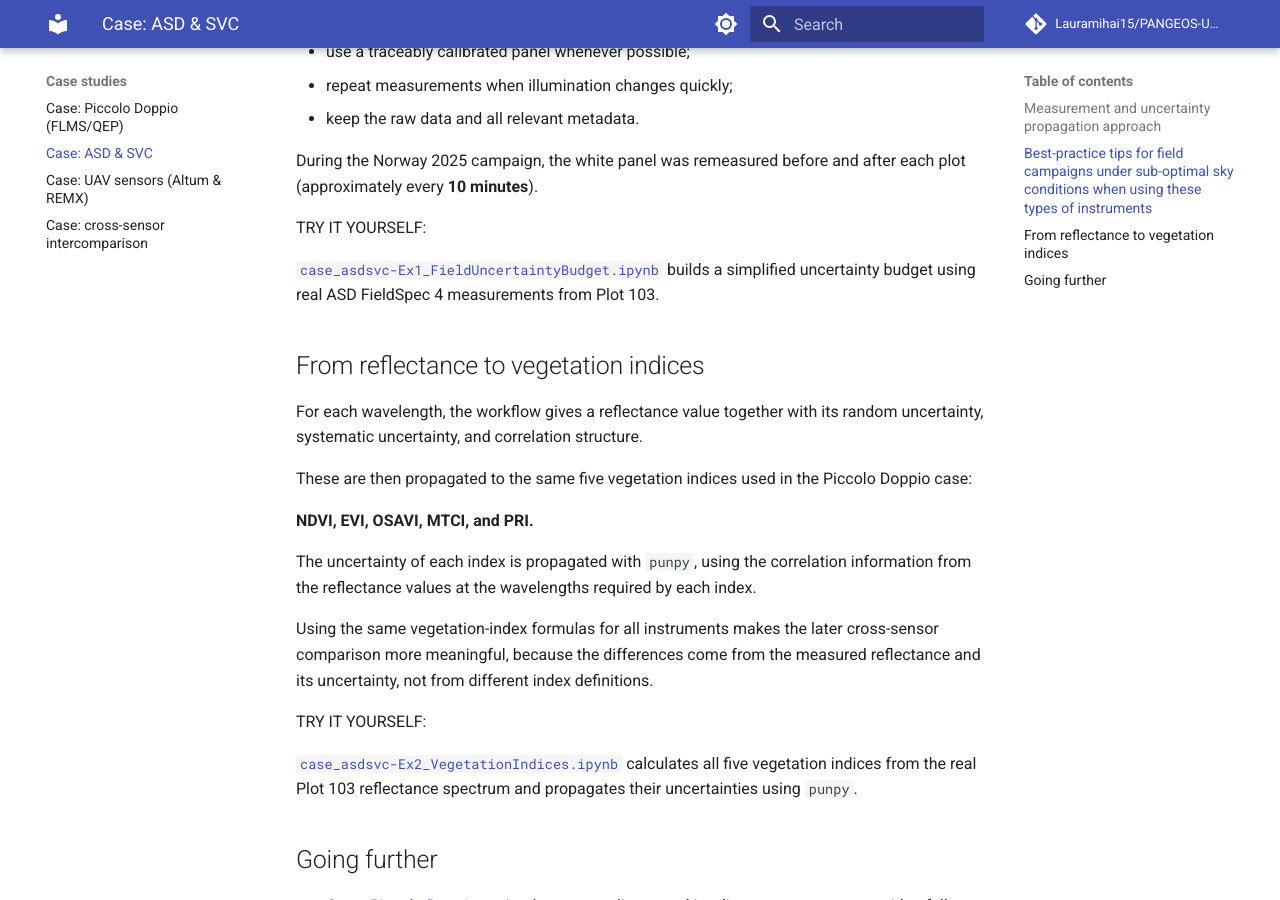
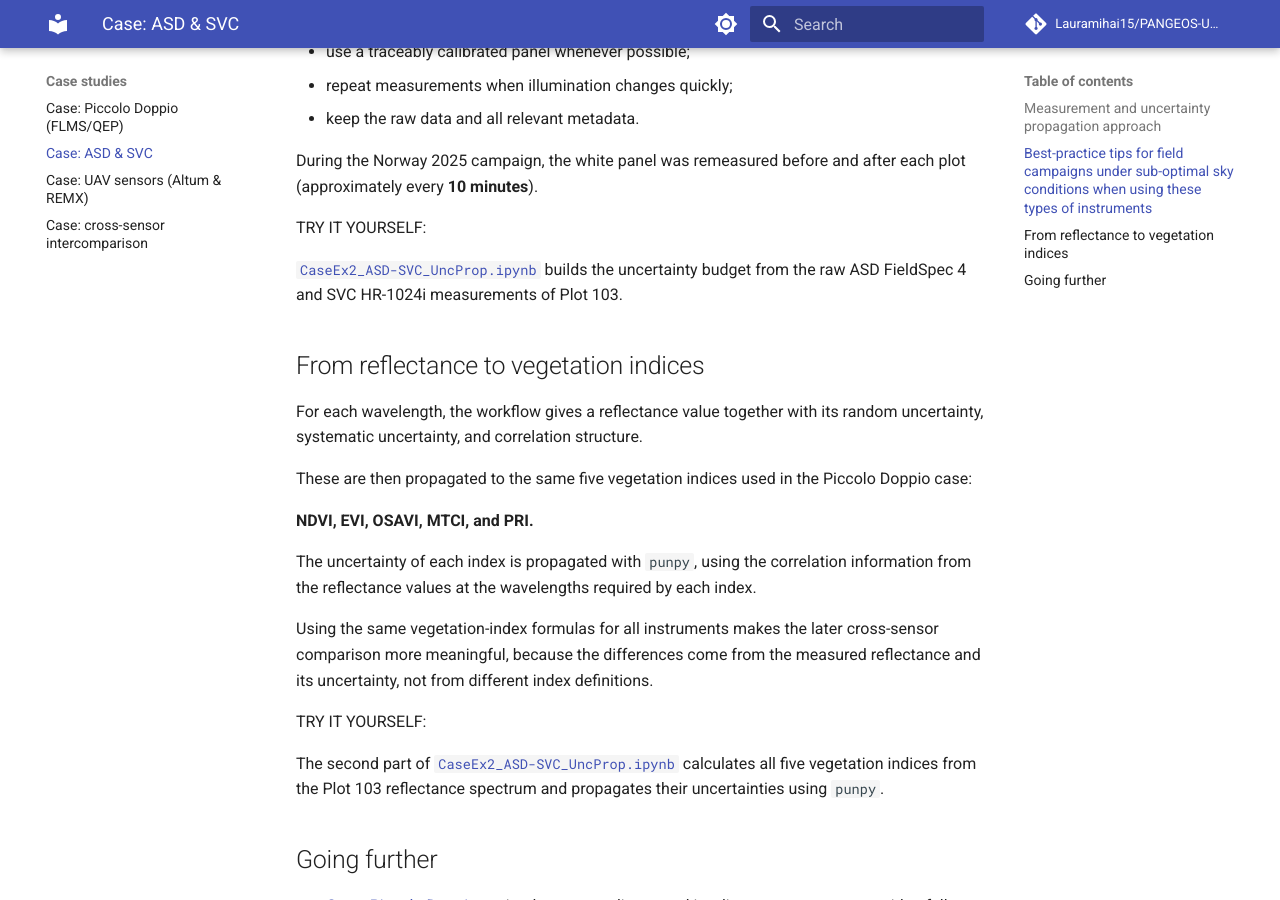
Before and after one commit to Lauramihai15/PANGEOS-UncertaintyPropagation, an MkDocs documentation site: the page built from docs/case-asd-svc.md, in a window 1280 px wide and 900 px high, scrolled down 2028 px. Built offline with MkDocs 1.6.1 and Material for MkDocs 9.7.7, drawn with Linux system fonts in a browser that asks for light colours; comment, search, counter and statistics services are not loaded.

Commit message:
Replace ASD/SVC notebooks with CaseEx2_ASD-SVC_UncProp (R and VI); rename svc reflectance file to campaign_*; remove unused official_* data files; update links

```diff
--- a/docs/case-asd-svc.md
+++ b/docs/case-asd-svc.md
@@ -54,8 +54,8 @@ During the Norway 2025 campaign, the white panel was remeasured before and after
 
 TRY IT YOURSELF:
 
-[`case_asdsvc-Ex1_FieldUncertaintyBudget.ipynb`](https://github.com/Lauramihai15/PANGEOS-UncertaintyPropagation/blob/main/notebooks/case_asdsvc-Ex1_FieldUncertaintyBudget.ipynb)
-builds a simplified uncertainty budget using real ASD FieldSpec 4 measurements from Plot 103.
+[`CaseEx2_ASD-SVC_UncProp.ipynb`](https://github.com/Lauramihai15/PANGEOS-UncertaintyPropagation/blob/main/notebooks/CaseEx2_ASD-SVC_UncProp.ipynb)
+builds the uncertainty budget from the raw ASD FieldSpec 4 and SVC HR-1024i measurements of Plot 103.
 
 ## From reflectance to vegetation indices
 
@@ -71,8 +71,8 @@ Using the same vegetation-index formulas for all instruments makes the later cro
 
 TRY IT YOURSELF:
 
-[`case_asdsvc-Ex2_VegetationIndices.ipynb`](https://github.com/Lauramihai15/PANGEOS-UncertaintyPropagation/blob/main/notebooks/case_asdsvc-Ex2_VegetationIndices.ipynb)
-calculates all five vegetation indices from the real Plot 103 reflectance spectrum and propagates their uncertainties using `punpy`.
+The second part of [`CaseEx2_ASD-SVC_UncProp.ipynb`](https://github.com/Lauramihai15/PANGEOS-UncertaintyPropagation/blob/main/notebooks/CaseEx2_ASD-SVC_UncProp.ipynb)
+calculates all five vegetation indices from the Plot 103 reflectance spectrum and propagates their uncertainties using `punpy`.
 
 ## Going further
 
```
Also changed, not shown: docs/index.md (+1 -2 lines), 10 other files.
